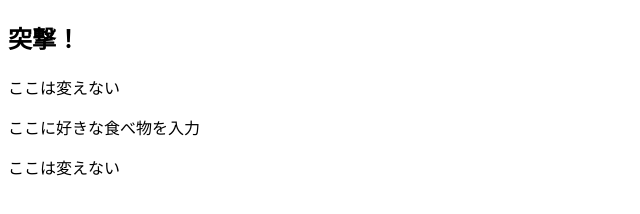
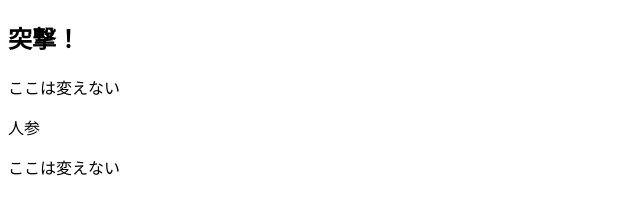
Before and after one commit to n-miyazaki/pushConflict, a plain HTML site: page index.html in a window 1280 px wide. Shown: the whole page, without its empty margins (0-640 px from the left). Drawn offline with Linux system fonts and the light colour scheme.

Commit message:
[modify]index.html

```diff
--- a/index.html
+++ b/index.html
@@ -6,7 +6,7 @@
 <body>
 <h2> 突撃！ </h2>
 <p>ここは変えない</p>
-<p>ここに好きな食べ物を入力</p>
+<p>人参</p>
 <p>ここは変えない</p>
 </body>
 </html>
```
